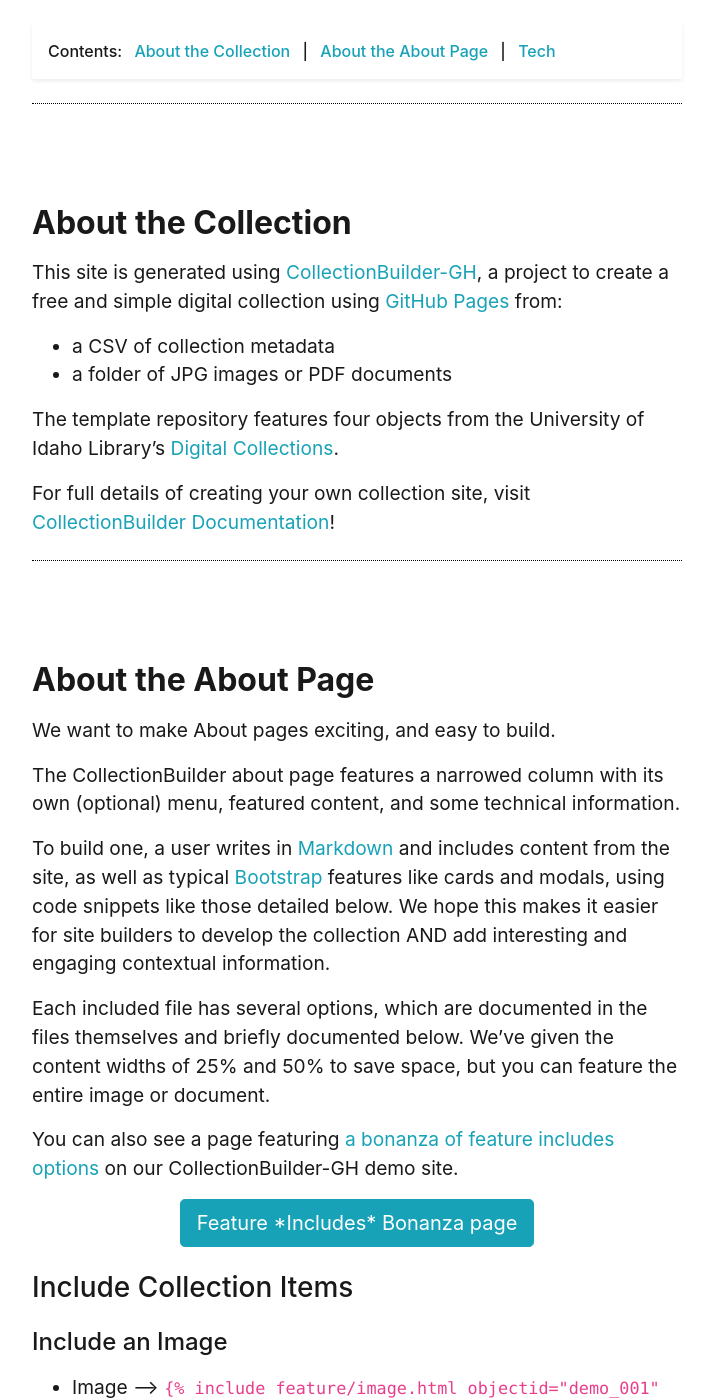
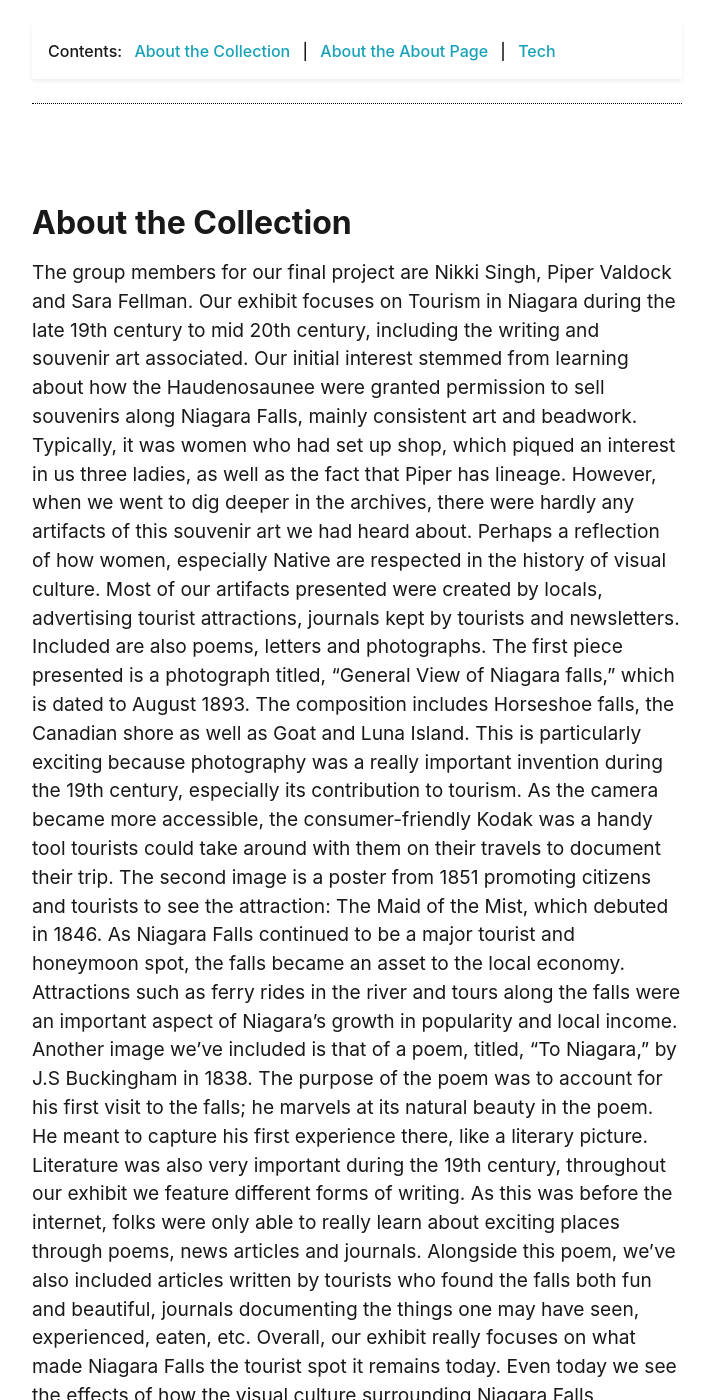
Before and after one commit to piipervaal/Souvenir-Art-in-Niagara-Falls, a Jekyll site: the page built from pages/about.md, in a window 1280 px wide and 1400 px high, scrolled down 469 px. Shown: the whole window, without its empty margins (283-994 px from the left). Built offline with Jekyll 4.4.1, drawn with Linux system fonts in a browser that asks for light colours; some of the changed text lies outside the part shown.

Commit message:
Update about.md

```diff
--- a/pages/about.md
+++ b/pages/about.md
@@ -14,14 +14,8 @@
 
 ## About the Collection
 
-This site is generated using [CollectionBuilder-GH](https://collectionbuilding.github.io/gh/), a project to create a free and simple digital collection using [GitHub Pages](https://pages.github.com/) from:
-
-- a CSV of collection metadata
-- a folder of JPG images or PDF documents
-
-The template repository features four objects from the University of Idaho Library's [Digital Collections](https://www.lib.uidaho.edu/digital).
-
-For full details of creating your own collection site, visit [CollectionBuilder Documentation](https://collectionbuilder.github.io/cb-docs/)!
-
-<!-- IMPORTANT!!! DELETE this comment and the include below when you are finished editing this page for your collection. The include below introduces about page features. They will show up on your collection's about page until you delete it.  -->
-{% include cb/about_the_about.md %}
+  The group members for our final project are Nikki Singh, Piper Valdock and Sara Fellman. Our exhibit focuses on Tourism in Niagara during the late 19th century to mid 20th century, including the writing and souvenir art associated. Our initial interest stemmed from learning about how the Haudenosaunee were granted permission to sell souvenirs along Niagara Falls, mainly consistent art and beadwork. Typically, it was women who had set up shop, which piqued an interest in us three ladies, as well as the fact that Piper has lineage. However, when we went to dig deeper in the archives, there were hardly any artifacts of this souvenir art we had heard about. Perhaps a reflection of how women, especially Native are respected in the history of visual culture. Most of our artifacts presented were created by locals, advertising tourist attractions, journals kept by tourists and newsletters. Included are also poems, letters and photographs.
+  The first piece presented is a photograph titled, “General View of Niagara falls,” which is dated to August 1893. The composition includes Horseshoe falls, the Canadian shore as well as Goat and Luna Island. This is particularly exciting because photography was a really important invention during the 19th century, especially its contribution to tourism. As the camera became more accessible, the consumer-friendly Kodak was a handy tool tourists could take around with them on their travels to document their trip.
+  The second image is a poster from 1851 promoting citizens and tourists to see the attraction: The Maid of the Mist, which debuted in 1846. As Niagara Falls continued to be a major tourist and honeymoon spot, the falls became an asset to the local economy. Attractions such as ferry rides in the river and tours along the falls were an important aspect of Niagara’s growth in popularity and local income.
+  Another image we’ve included is that of a poem, titled, “To Niagara,” by J.S Buckingham in 1838. The purpose of the poem was to account for his first visit to the falls; he marvels at its natural beauty in the poem. He meant to capture his first experience there, like a literary picture. Literature was also very important during the 19th century, throughout our exhibit we feature different forms of writing. As this was before the internet, folks were only able to really learn about exciting places through poems, news articles and journals. Alongside this poem, we’ve also included articles written by tourists who found the falls both fun and beautiful, journals documenting the things one may have seen, experienced, eaten, etc.
+  Overall, our exhibit really focuses on what made Niagara Falls the tourist spot it remains today. Even today we see the effects of how the visual culture surrounding Niagara Falls evolutionized into what it is now, to this day Niagara Falls is a honeymoon location. It’s notoriety at one of the original American tourist spots contributes to its continuing success today.
```
